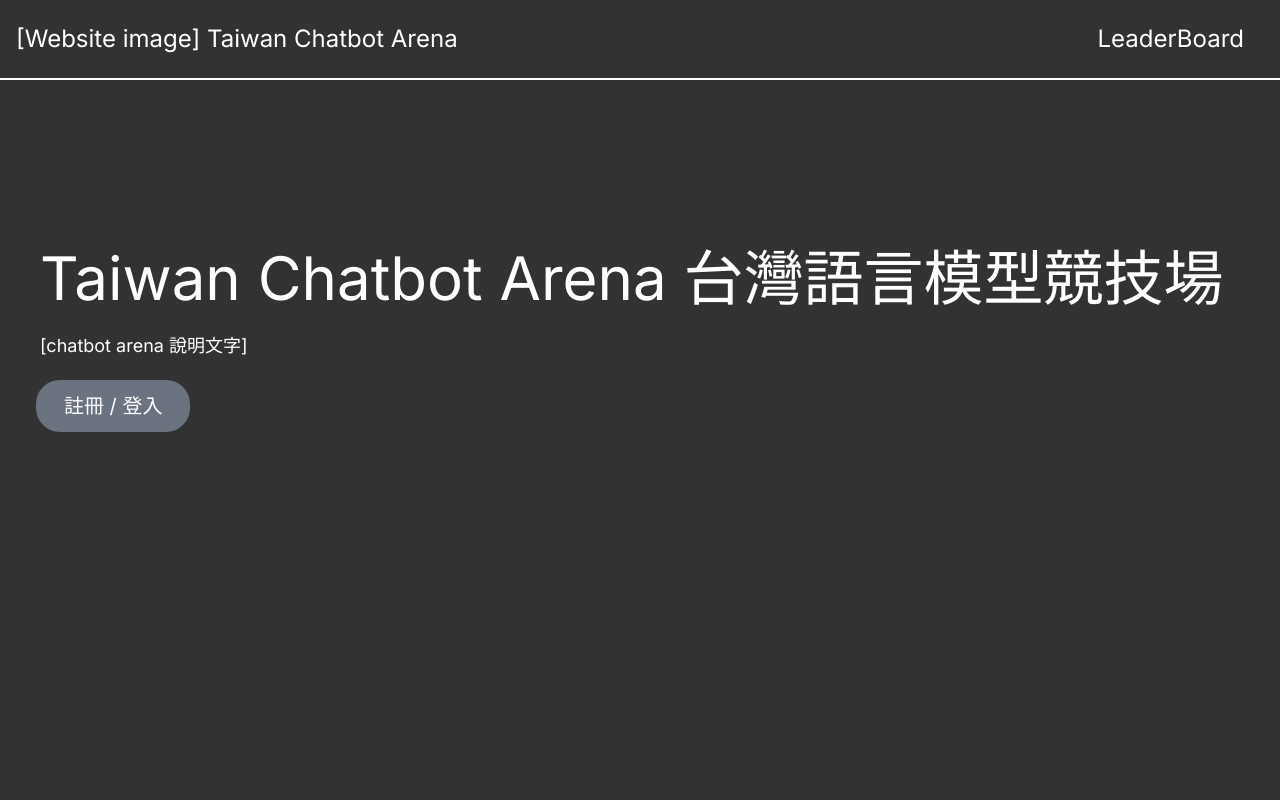
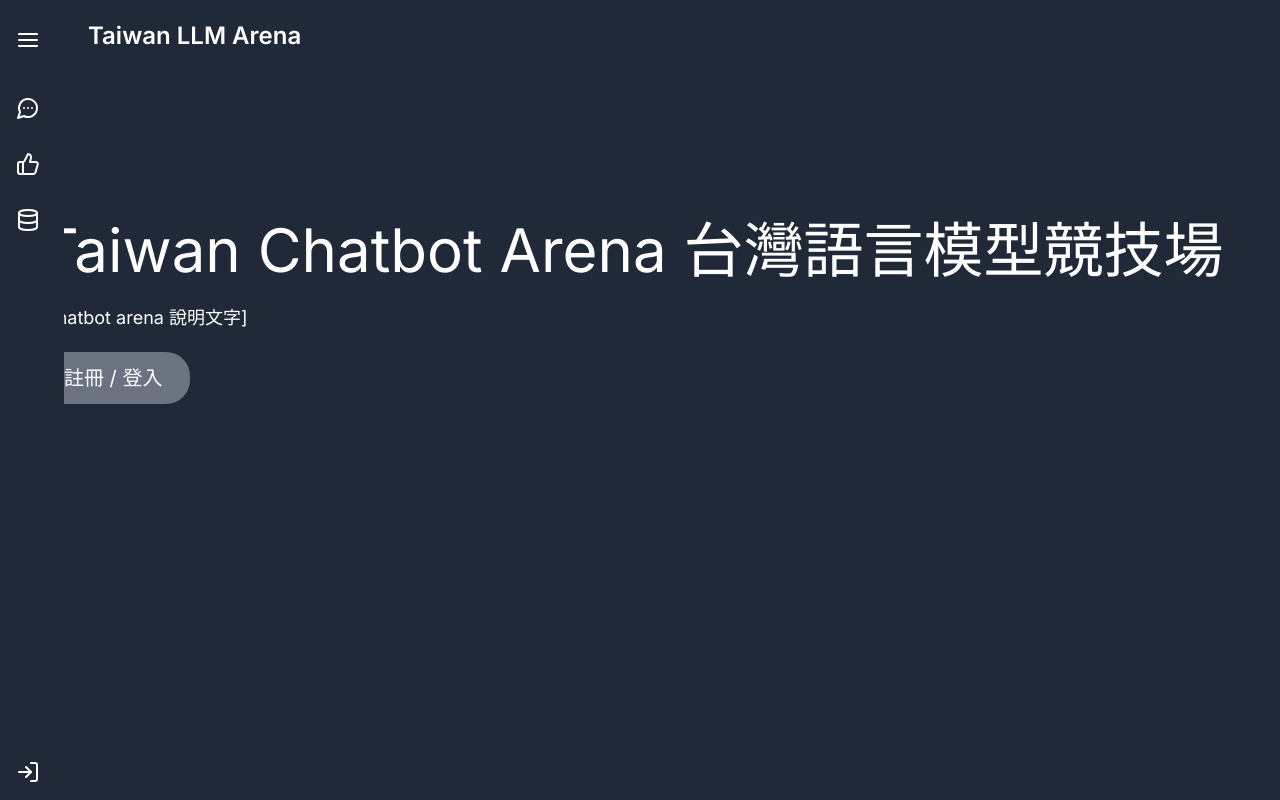
Before and after one commit to adamlin120/chatbot-arena, a Next.js app: page / in a window 1280 px wide. Built offline with nearby package versions, Linux system fonts and the light colour scheme; no server answers.

Commit message:
feat: Add sidebar to the left side and remove sticky head bar

```diff
--- a/package.json
+++ b/package.json
@@ -25,6 +25,7 @@
     "ai": "^3.0.15",
     "bcryptjs": "^2.4.3",
     "dotenv": "^16.4.5",
+    "lucide-react": "^0.363.0",
     "mongodb": "^6.5.0",
     "next": "^14.1.4",
     "next-auth": "^5.0.0-beta.4",
@@ -37,6 +38,7 @@
     "react-spinners": "^0.13.8",
     "react-toastify": "^10.0.5",
     "resend": "^3.2.0",
+    "tailwind-merge": "^2.2.2",
     "uuid": "^9.0.1",
     "zod": "^3.22.4"
   },
--- /dev/null
+++ b/src/app/_components/SideBar.tsx
@@ -0,0 +1,137 @@
+"use client";
+import { useState } from "react";
+import {
+  AlignJustify,
+  Database,
+  MessageCircleMore,
+  ThumbsUp,
+  LogIn,
+  User,
+} from "lucide-react";
+import Link from "next/link";
+import { useSession } from "next-auth/react";
+import Image from "next/image";
+import { cn } from "@/lib/utils/shadcn";
+
+export default function SideBar() {
+  const session = useSession();
+  const username = session.data?.user?.username || "不知名使用者"; // TODO: 我拿不到 username
+  const avatarUrl = session.data?.user?.avatarUrl;
+  const [isOpen, setIsOpen] = useState(false);
+
+  return (
+    <div className="flex mt-5">
+      <div className="flex ml-2 items-center">
+        <div className="text-2xl font-semibold text-nowrap ml-20">
+          Taiwan LLM Arena{/* 這裡可以放 logo */}
+        </div>
+      </div>
+      <aside
+        className={cn(`flex flex-col transform top-0 left-0 w-16 bg-gray-800 fixed h-full overflow-auto ease-in-out transition-all duration-300 z-30 overflow-x-hidden ${
+          isOpen ? "translate-x-0 w-64" : "-translate-x-full** "
+        }`)}
+      >
+        <div className="flex items-center ml-2 mt-5 gap-3">
+          <button
+            className="rounded-full p-2 transition duration-500 ease-in-out transform hover:scale-125 active:scale-90"
+            onClick={() => setIsOpen(!isOpen)}
+          >
+            <AlignJustify />
+          </button>
+          {isOpen && (
+            <Link
+              href="/"
+              className="text-2xl font-semibold text-nowrap"
+              onClick={() => setIsOpen(false)}
+            >
+              Taiwan LLM
+            </Link>
+          )}
+        </div>
+        <div className="flex flex-col w-full mt-5 flex-grow">
+          <LinkComponent
+            href="/chat"
+            text="語言模型競技場 ⚔️"
+            isOpen={isOpen}
+            onClick={() => setIsOpen(false)}
+            icon={<MessageCircleMore size={24} />}
+          />
+          <LinkComponent
+            href="/rating"
+            text="對模型評分 👍👎"
+            isOpen={isOpen}
+            onClick={() => setIsOpen(false)}
+            icon={<ThumbsUp size={24} />}
+          />
+          <LinkComponent
+            href="/dataset"
+            text="對話資料集 📚"
+            isOpen={isOpen}
+            onClick={() => setIsOpen(false)}
+            icon={<Database size={24} />}
+          />
+        </div>
+        {session.status === "authenticated" ? (
+          <LinkComponent
+            href="/profile"
+            text={username}
+            isOpen={isOpen}
+            onClick={() => setIsOpen(false)}
+            icon={
+              avatarUrl ? (
+                <Image
+                  src={avatarUrl}
+                  width={24}
+                  height={24}
+                  className="rounded-full"
+                  alt="pic"
+                />
+              ) : (
+                <User size={24} />
+              )
+            }
+          />
+        ) : (
+          <LinkComponent
+            href="/login"
+            text="登入 / 註冊"
+            isOpen={isOpen}
+            onClick={() => setIsOpen(false)}
+            icon={<LogIn size={24} />}
+          />
+        )}
+      </aside>
+      {isOpen && (
+        <div
+          className="fixed inset-0 bg-black opacity-50 z-20"
+          onClick={() => setIsOpen(false)}
+        ></div>
+      )}
+    </div>
+  );
+}
+
+function LinkComponent({
+  href,
+  text,
+  isOpen,
+  onClick,
+  icon,
+}: {
+  href: string;
+  text: string;
+  isOpen: boolean;
+  onClick: () => void;
+  icon?: React.ReactNode;
+}) {
+  return (
+    <Link
+      href={href}
+      className="p-4 hover:bg-gray-700 text-lg flex gap-3 truncate"
+      onClick={onClick}
+    >
+      {icon}
+      {isOpen && text}
+    </Link>
+  );
+}
--- a/src/app/globals.css
+++ b/src/app/globals.css
@@ -26,15 +26,15 @@
 
 :root {
   --foreground-rgb: 255, 255, 255;
-  --background-start-rgb: 50, 50, 50;
-  --background-end-rgb: 50, 50, 50;
+  --background-start-rgb: 31, 41, 55; /*50, 50, 50;*/
+  --background-end-rgb: 31, 41, 55; /*50, 50, 50;*/
 }
 
 @media (prefers-color-scheme: dark) {
   :root {
     --foreground-rgb: 255, 255, 255;
-    --background-start-rgb: 50, 50, 50;
-    --background-end-rgb: 50, 50, 50;
+    --background-start-rgb: 31, 41, 55; /*50, 50, 50;*/
+    --background-end-rgb: 31, 41, 55; /*50, 50, 50;*/
   }
 }
 
--- a/src/app/layout.tsx
+++ b/src/app/layout.tsx
@@ -4,6 +4,7 @@
 
 import Header from "./_components/Header";
 import { SessionProvider } from "next-auth/react";
+import SideBar from "./_components/SideBar";
 
 const inter = Inter({ subsets: ["latin"] });
 
@@ -21,8 +22,11 @@
     <html lang="en">
       <SessionProvider>
         <body className={inter.className}>
-          <Header />
-          <div className="h-screen pt-20 overflow-y-scroll">{children}</div>
+          {/* <Header /> */}
+          <div className="h-screen pt-20* overflow-y-scroll">
+            <SideBar />
+            {children}
+          </div>
         </body>
       </SessionProvider>
     </html>
--- a/src/app/page.tsx
+++ b/src/app/page.tsx
@@ -4,9 +4,9 @@
 
 export default async function Home() {
   const session = await auth();
-  if (session?.user?.name) {
-    redirect("/rating");
-  }
+  // if (session?.user?.email) {
+  //   redirect("/rating");
+  // }
   return (
     <>
       <div className="flex flex-col p-5 gap-0 text-xl z-10 animate-slide-up">
--- /dev/null
+++ b/src/lib/utils/shadcn.ts
@@ -0,0 +1,6 @@
+import { type ClassValue, clsx } from "clsx";
+import { twMerge } from "tailwind-merge";
+
+export function cn(...inputs: ClassValue[]) {
+  return twMerge(clsx(inputs));
+}
```
Also changed, not shown: 1 other file (tests, documents, lock files or other folders).
